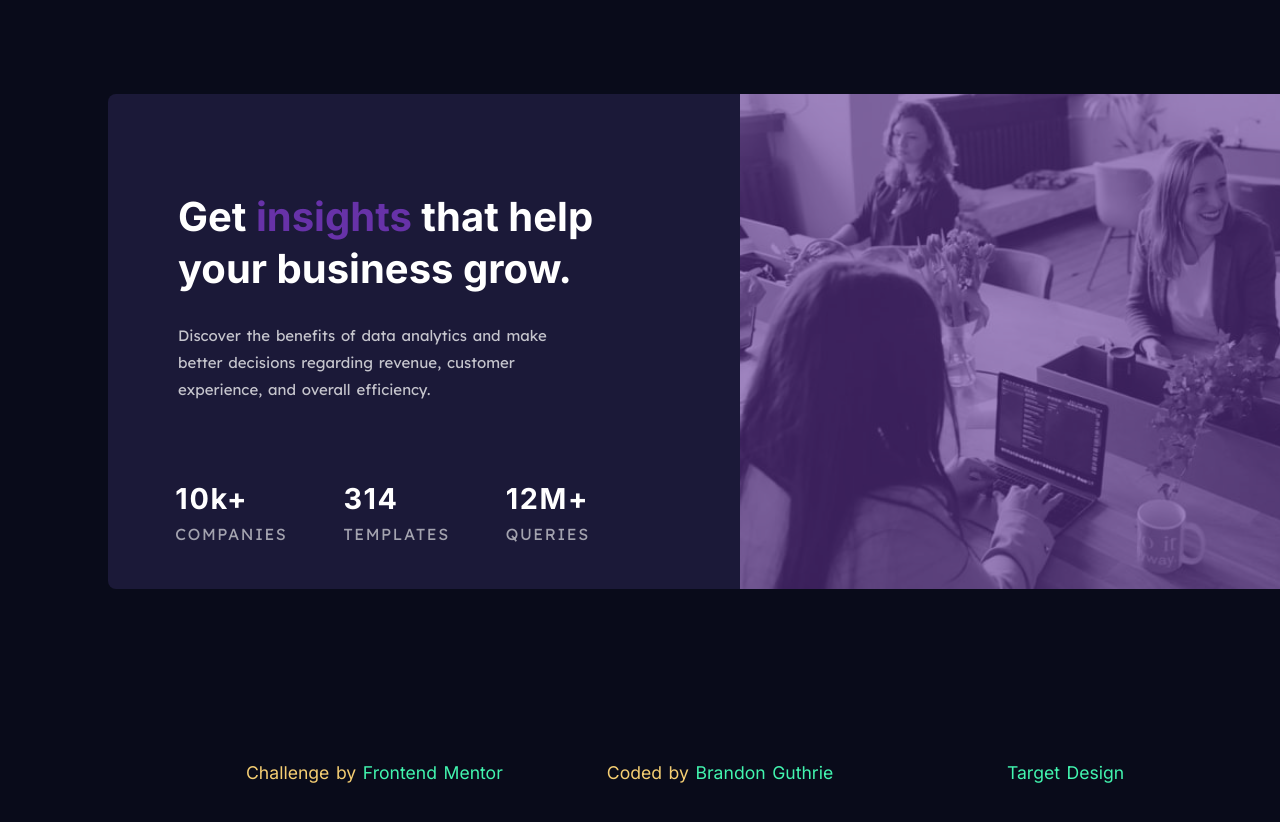
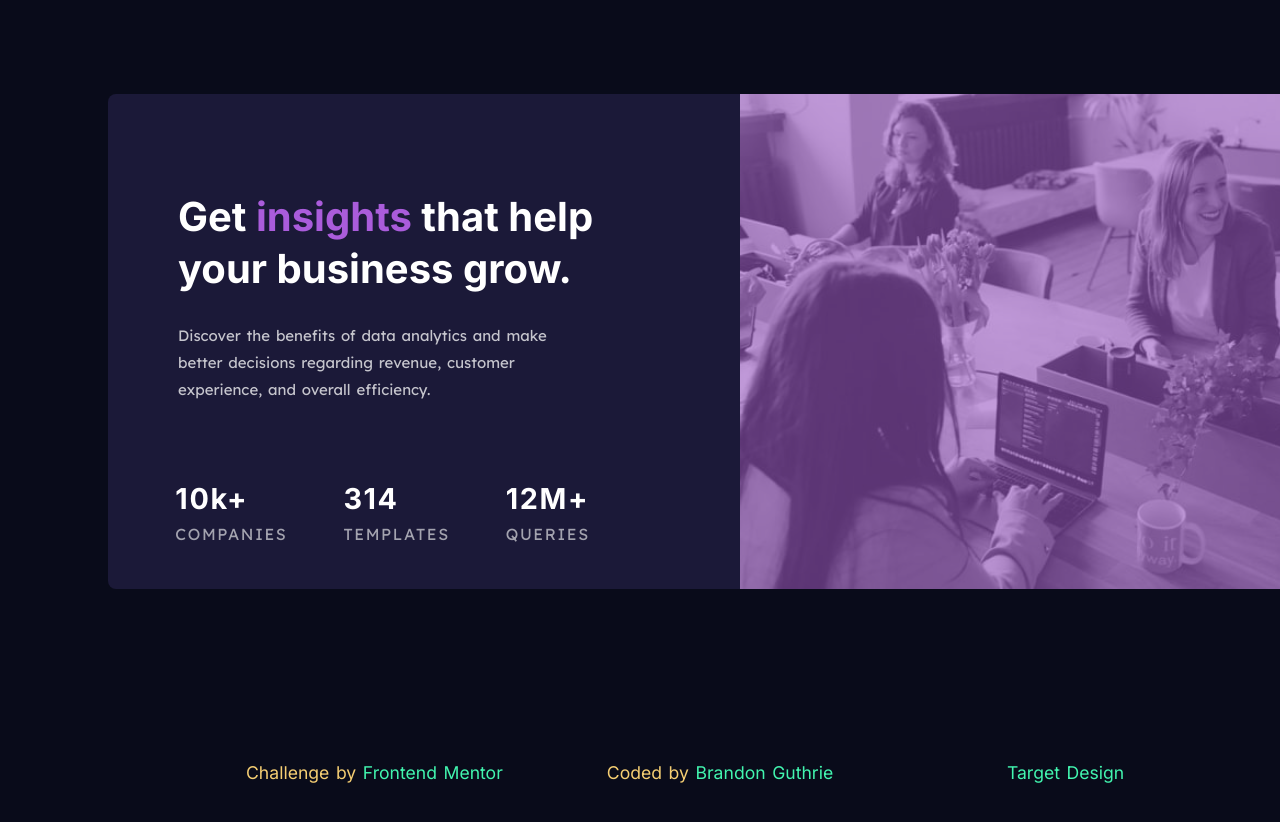
Before and after one commit to guthribm/front_end_mentor, a plain HTML site: page index.html in a window 1280 px wide. Shown: the top 822 px of the page. Drawn offline with Linux system fonts and the light colour scheme.

Commit message:
Add files via upload
corrected colors for highlights

```diff
--- a/css/styles.css
+++ b/css/styles.css
@@ -63,7 +63,7 @@ img {
 }
 
 .insights {
-    color: #6732A8;
+    color: hsl(277, 64%, 61%);
     font-family: 'Inter', sans-serif;
     width: 85%;
 }
@@ -71,7 +71,7 @@ img {
 .right-container {
     width: 50%;
     height: auto;
-    background-color: #6732A8;
+    background-color: hsl(277, 64%, 61%);
     border-radius: 0 8px 8px 0;
 }
 
```
